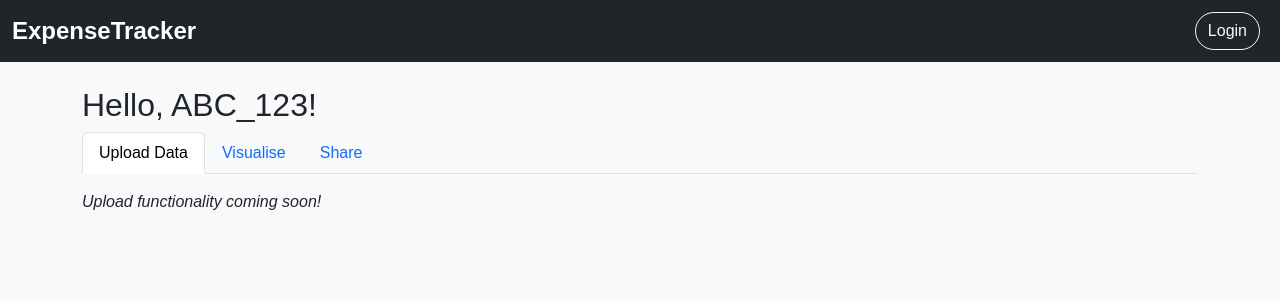
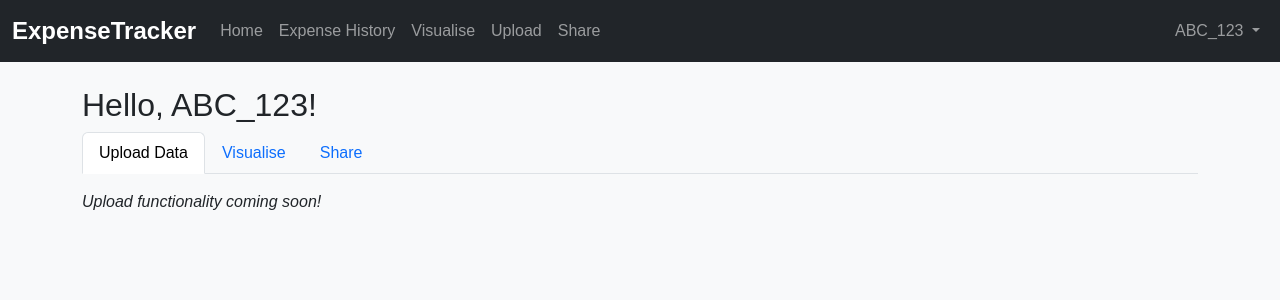
Before and after one commit to Cooper-Thomas1/ExpenseTracker, a Flask app: page /dashboard in a window 1280 px wide. Shown: the top 300 px of the page. Run offline with Flask 3, Linux system fonts and the light colour scheme; parts of the project's set-up code (start-up, migrations or seed data) failed here and were passed over.

Commit message:
added personalised content to dashboard when logged in, moved share, upload, visualise

```diff
--- a/ExpenseTracker/routes.py
+++ b/ExpenseTracker/routes.py
@@ -24,7 +24,7 @@ def dashboard():
 def register():
     return render_template("register.html")
 
-@app.route("forgot-password")
+@app.route("/forgot-password")
 def forgot_password():
     return render_template("forgot-password.html")
 
--- a/ExpenseTracker/templates/base.html
+++ b/ExpenseTracker/templates/base.html
@@ -15,9 +15,8 @@
   <nav class="navbar navbar-expand-lg navbar-dark bg-dark mb-4">
     <div class="container-fluid">
       <a class="navbar-brand" href="/">ExpenseTracker</a>
-      <div>
-        <a href="/login" class="btn btn-outline-light me-2">Login</a>
-      </div>
+      {% block navbarcontent %}
+      {% endblock %}
     </div>
   </nav>
 
--- a/ExpenseTracker/templates/dashboard.html
+++ b/ExpenseTracker/templates/dashboard.html
@@ -1,4 +1,44 @@
 {% extends "base.html" %}
+
+{% block navbarcontent %}
+<button class="navbar-toggler" type="button" data-toggle="collapse" data-target="#navbarSupportedContent" aria-controls="navbarSupportedContent" aria-expanded="false" aria-label="Toggle navigation">
+  <span class="navbar-toggler-icon"></span>
+</button>
+<div class="collapse navbar-collapse justify-content-between" id="navbarSupportedContent">
+  <ul class="navbar-nav mr-auto">
+    <li class="nav-item active">
+      <a class="nav-link" href="#">Home</a>
+    </li>
+    <li class="nav-item">
+      <a class="nav-link" href="#">Expense History</a>
+    </li>
+    <li class="nav-item">
+      <a class="nav-link" href="#">Visualise</a>
+    </li>
+    <li class="nav-item">
+      <a class="nav-link" href="#">Upload</a>
+    </li>
+    <li class="nav-item">
+      <a class="nav-link" href="#">Share</a>
+    </li>
+  </ul>
+  <ul class="nav navbar-nav navbar-right">
+    <li class="nav-item dropdown">
+      <a class="nav-link dropdown-toggle" href="#" id="navbarDarkDropdownMenuLink" role="button" data-bs-toggle="dropdown" aria-expanded="false">
+        {{ current_user['username'] }}
+      </a>
+      <ul class="dropdown-menu dropdown-menu-dark" aria-labelledby="navbarDarkDropdownMenuLink">
+        <li><a class="dropdown-item" href="#">Profile</a></li>
+        <li><a class="dropdown-item" href="#">Settings</a></li>
+        <li class="dropdown-divider"></li>
+        <li><a class="dropdown-item" href="#">Log Out</a></li>
+      </ul>
+    </li>
+  </ul>
+</div>
+{% endblock %}
+
+
 {% block content %}
 
 <!-- placeholder for username until we add in forms properly -->
--- a/ExpenseTracker/templates/home.html
+++ b/ExpenseTracker/templates/home.html
@@ -1,4 +1,10 @@
 {% extends "base.html" %}
+
+{% block navbarcontent %}
+<div>
+  <a href="/login" class="btn btn-outline-light me-2">Login</a>
+</div>
+{% endblock %}
 
 {% block content %}
   <div class="text-center">
```
